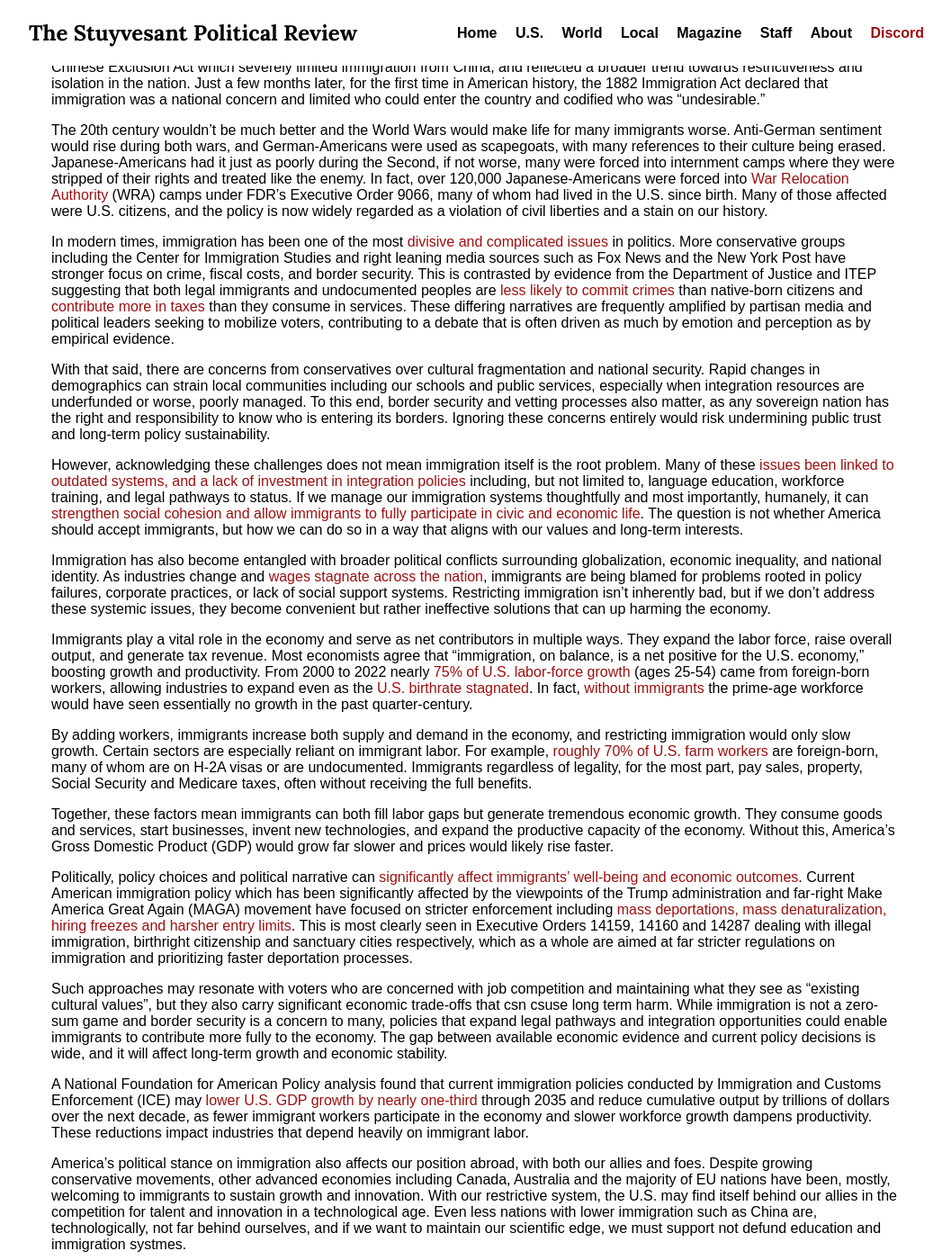
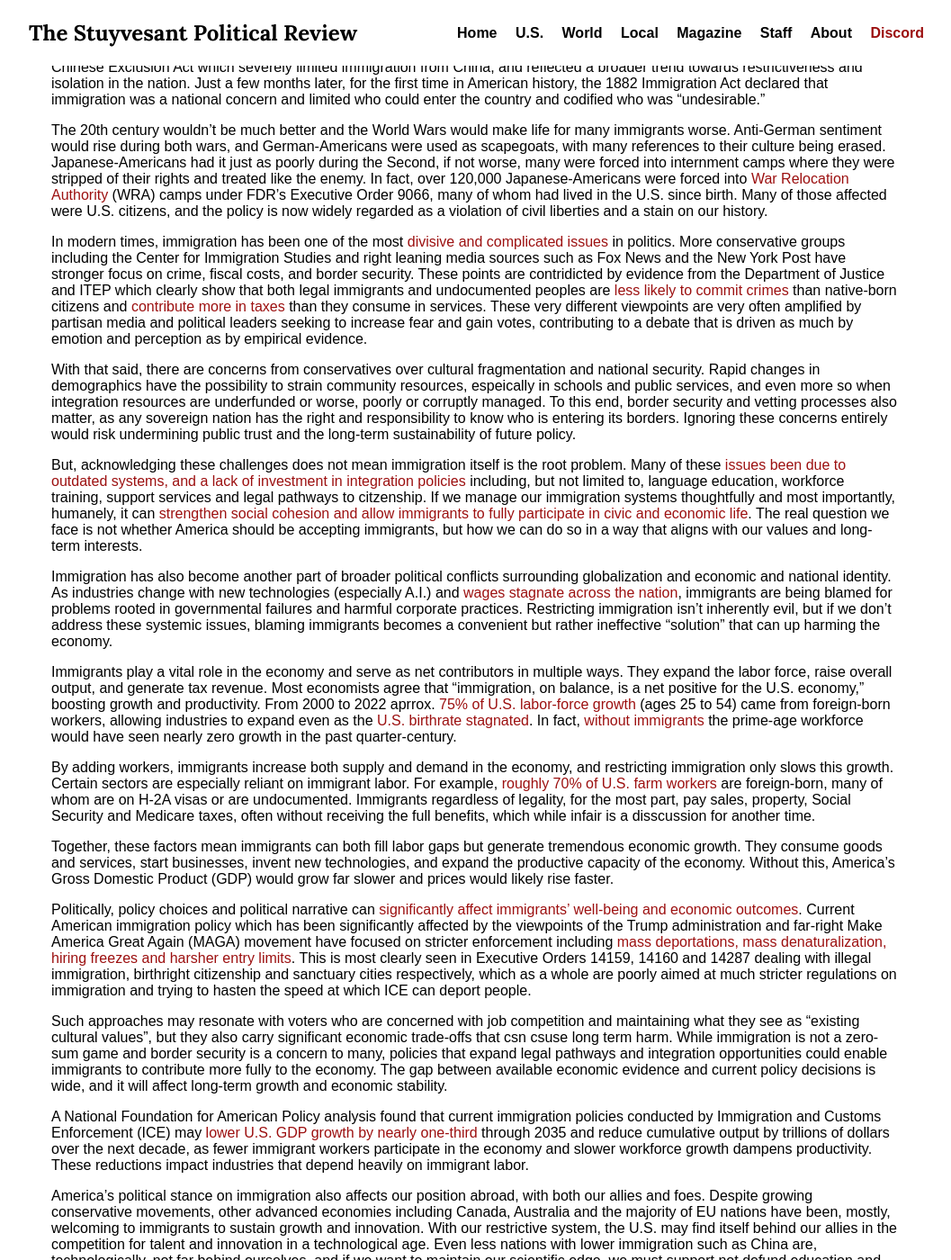
Before and after one commit to stuypoliticalreview/stuypoliticalreview.github.io, a Jekyll site: the page built from _posts/2026-01-3-modern_immigration_policy.md, in a window 1280 px wide and 1400 px high, scrolled down 1037 px. Shown: the whole window at 90% size, without its empty margins (113-1170 px from the left). Built offline with Jekyll 4.4.1, drawn with Linux system fonts in a browser that asks for light colours; some of the changed text lies outside the part shown.

Commit message:
more edits aghh

```diff
--- a/_posts/2026-01-3-modern_immigration_policy.md
+++ b/_posts/2026-01-3-modern_immigration_policy.md
@@ -19,21 +19,21 @@ As immigration from European nations such as Ireland, Germany or Italy along wit
 
 The 20th century wouldn't be much better and the World Wars would make life for many immigrants worse. Anti-German sentiment would rise during both wars, and German-Americans were used as scapegoats, with many references to their culture being erased. Japanese-Americans had it just as poorly during the Second, if not worse, many were forced into internment camps where they were stripped of their rights and treated like the enemy. In fact, over 120,000 Japanese-Americans were forced into [War Relocation Authority](https://www.archives.gov/research/guide-fed-records/groups/210.html) (WRA) camps under FDR's Executive Order 9066, many of whom had lived in the U.S. since birth. Many of those affected were U.S. citizens, and the policy is now widely regarded as a violation of civil liberties and a stain on our history.
 
-In modern times, immigration has been one of the most [divisive and complicated issues](https://www.cfr.org/backgrounder/us-immigration-debate-0) in politics. More conservative groups including the Center for Immigration Studies and right leaning media sources such as Fox News and the New York Post have stronger focus on crime, fiscal costs, and border security. This is contrasted by evidence from the Department of Justice and ITEP suggesting that both legal immigrants and undocumented peoples are [less likely to commit crimes](https://docs.house.gov/meetings/JU/JU01/20250122/117827/HHRG-119-JU01-20250122-SD004.pdf) than native-born citizens and [contribute more in taxes](https://itep.org/undocumented-immigrants-taxes-2024/) than they consume in services. These differing narratives are frequently amplified by partisan media and political leaders seeking to mobilize voters, contributing to a debate that is often driven as much by emotion and perception as by empirical evidence.
+In modern times, immigration has been one of the most [divisive and complicated issues](https://www.cfr.org/backgrounder/us-immigration-debate-0) in politics. More conservative groups including the Center for Immigration Studies and right leaning media sources such as Fox News and the New York Post have stronger focus on crime, fiscal costs, and border security. These points are contridicted by evidence from the Department of Justice and ITEP which clearly show that both legal immigrants and undocumented peoples are [less likely to commit crimes](https://docs.house.gov/meetings/JU/JU01/20250122/117827/HHRG-119-JU01-20250122-SD004.pdf) than native-born citizens and [contribute more in taxes](https://itep.org/undocumented-immigrants-taxes-2024/) than they consume in services. These very different viewpoints are very often amplified by partisan media and political leaders seeking to increase fear and gain votes, contributing to a debate that is driven as much by emotion and perception as by empirical evidence.
 
-With that said, there are concerns from conservatives over cultural fragmentation and national security. Rapid changes in demographics can strain local communities including our schools and public services, especially when integration resources are underfunded or worse, poorly managed. To this end, border security and vetting processes also matter, as any sovereign nation has the right and responsibility to know who is entering its borders. Ignoring these concerns entirely would risk undermining public trust and long-term policy sustainability.
+With that said, there are concerns from conservatives over cultural fragmentation and national security. Rapid changes in demographics have the possibility to strain community resources, espeically in schools and public services, and even more so when integration resources are underfunded or worse, poorly or corruptly managed. To this end, border security and vetting processes also matter, as any sovereign nation has the right and responsibility to know who is entering its borders. Ignoring these concerns entirely would risk undermining public trust and the long-term sustainability of future policy.
 
-However, acknowledging these challenges does not mean immigration itself is the root problem. Many of these [issues been linked to outdated systems, and a lack of investment in integration policies](https://www.epi.org/publication/u-s-benefits-from-immigration/) including, but not limited to, language education, workforce training, and legal pathways to status. If we manage our immigration systems thoughtfully and most importantly, humanely, it can [strengthen social cohesion and allow immigrants to fully participate in civic and economic life](https://www.iom.int/sites/g/files/tmzbdl2616/files/2018-07/IOM-Thematic-Paper-Integration-and-Social-Cohesion.pdf). The question is not whether America should accept immigrants, but how we can do so in a way that aligns with our values and long-term interests.
+But, acknowledging these challenges does not mean immigration itself is the root problem. Many of these [issues been due to outdated systems, and a lack of investment in integration policies](https://www.epi.org/publication/u-s-benefits-from-immigration/) including, but not limited to, language education, workforce training, support services and legal pathways to citzenship. If we manage our immigration systems thoughtfully and most importantly, humanely, it can [strengthen social cohesion and allow immigrants to fully participate in civic and economic life](https://www.iom.int/sites/g/files/tmzbdl2616/files/2018-07/IOM-Thematic-Paper-Integration-and-Social-Cohesion.pdf). The real question we face is not whether America should be accepting immigrants, but how we can do so in a way that aligns with our values and long-term interests.
 
-Immigration has also become entangled with broader political conflicts surrounding globalization, economic inequality, and national identity. As industries change and [wages stagnate across the nation](https://www.epi.org/publication/charting-wage-stagnation/), immigrants are being blamed for problems rooted in policy failures, corporate practices, or lack of social support systems. Restricting immigration isn't inherently bad, but if we don't address these systemic issues, they become convenient but rather ineffective solutions that can up harming the economy.
+Immigration has also become another part of broader political conflicts surrounding globalization and economic and national identity. As industries change with new technologies (especially A.I.) and [wages stagnate across the nation](https://www.epi.org/publication/charting-wage-stagnation/), immigrants are being blamed for problems rooted in governmental failures and harmful corporate practices. Restricting immigration isn't inherently evil, but if we don't address these systemic issues, blaming immigrants becomes a convenient but rather ineffective "solution" that can up harming the economy.
 
-Immigrants play a vital role in the economy and serve as net contributors in multiple ways. They expand the labor force, raise overall output, and generate tax revenue. Most economists agree that "immigration, on balance, is a net positive for the U.S. economy," boosting growth and productivity. From 2000 to 2022 nearly [75% of U.S. labor-force growth](https://www.migrationpolicy.org/content/explainer-immigrants-and-us-economy#:~:text=Immigration%20has%20been%20the%20major,million%20over%20the%20same%20timeframe) (ages 25-54) came from foreign-born workers, allowing industries to expand even as the [U.S. birthrate stagnated](https://www.cdc.gov/nchs/hus/topics/births.htm). In fact, [without immigrants](https://www.epi.org/publication/u-s-benefits-from-immigration/#:~:text=with%20other%20historical%20periods%20,economy%20and%20staff%20key%20industries) the prime-age workforce would have seen essentially no growth in the past quarter-century.
+Immigrants play a vital role in the economy and serve as net contributors in multiple ways. They expand the labor force, raise overall output, and generate tax revenue. Most economists agree that "immigration, on balance, is a net positive for the U.S. economy," boosting growth and productivity. From 2000 to 2022 aprrox. [75% of U.S. labor-force growth](https://www.migrationpolicy.org/content/explainer-immigrants-and-us-economy#:~:text=Immigration%20has%20been%20the%20major,million%20over%20the%20same%20timeframe) (ages 25 to 54) came from foreign-born workers, allowing industries to expand even as the [U.S. birthrate stagnated](https://www.cdc.gov/nchs/hus/topics/births.htm). In fact, [without immigrants](https://www.epi.org/publication/u-s-benefits-from-immigration/#:~:text=with%20other%20historical%20periods%20,economy%20and%20staff%20key%20industries) the prime-age workforce would have seen nearly zero growth in the past quarter-century.
 
-By adding workers, immigrants increase both supply and demand in the economy, and restricting immigration would only slow growth. Certain sectors are especially reliant on immigrant labor. For example, [roughly 70% of U.S. farm workers](https://www.ers.usda.gov/data-products/chart-gallery/chart-detail?chartId=63466) are foreign-born, many of whom are on H‑2A visas or are undocumented. Immigrants regardless of legality, for the most part, pay sales, property, Social Security and Medicare taxes, often without receiving the full benefits.
+By adding workers, immigrants increase both supply and demand in the economy, and restricting immigration only slows this growth. Certain sectors are especially reliant on immigrant labor. For example, [roughly 70% of U.S. farm workers](https://www.ers.usda.gov/data-products/chart-gallery/chart-detail?chartId=63466) are foreign-born, many of whom are on H‑2A visas or are undocumented. Immigrants regardless of legality, for the most part, pay sales, property, Social Security and Medicare taxes, often without receiving the full benefits, which while infair is a disscussion for another time.
 
 Together, these factors mean immigrants can both fill labor gaps but generate tremendous economic growth. They consume goods and services, start businesses, invent new technologies, and expand the productive capacity of the economy. Without this, America's Gross Domestic Product (GDP) would grow far slower and prices would likely rise faster.
 
-Politically, policy choices and political narrative can [significantly affect immigrants' well-being and economic outcomes](https://www.apa.org/monitor/2025/07-08/mental-health-immigration-policy). Current American immigration policy which has been significantly affected by the viewpoints of the Trump administration and far-right Make America Great Again (MAGA) movement have focused on stricter enforcement including [mass deportations, mass denaturalization, hiring freezes and harsher entry limits](https://www.axios.com/2025/12/03/trump-immigration-denaturalization-asylum-maga). This is most clearly seen in Executive Orders 14159, 14160 and 14287 dealing with illegal immigration, birthright citizenship and sanctuary cities respectively, which as a whole are aimed at far stricter regulations on immigration and prioritizing faster deportation processes.
+Politically, policy choices and political narrative can [significantly affect immigrants' well-being and economic outcomes](https://www.apa.org/monitor/2025/07-08/mental-health-immigration-policy). Current American immigration policy which has been significantly affected by the viewpoints of the Trump administration and far-right Make America Great Again (MAGA) movement have focused on stricter enforcement including [mass deportations, mass denaturalization, hiring freezes and harsher entry limits](https://www.axios.com/2025/12/03/trump-immigration-denaturalization-asylum-maga). This is most clearly seen in Executive Orders 14159, 14160 and 14287 dealing with illegal immigration, birthright citizenship and sanctuary cities respectively, which as a whole are poorly aimed at much stricter regulations on immigration and trying to hasten the speed at which ICE can deport people.
 
 Such approaches may resonate with voters who are concerned with job competition and maintaining what they see as "existing cultural values", but they also carry significant economic trade-offs that csn csuse long term harm. While immigration is not a zero-sum game and border security is a concern to many, policies that expand legal pathways and integration opportunities could enable immigrants to contribute more fully to the economy. The gap between available economic evidence and current policy decisions is wide, and it will affect long-term growth and economic stability.
 
```
Also changed, not shown: other parts of _posts/2026-01-3-modern_immigration_policy.md (+2 -2 lines).
